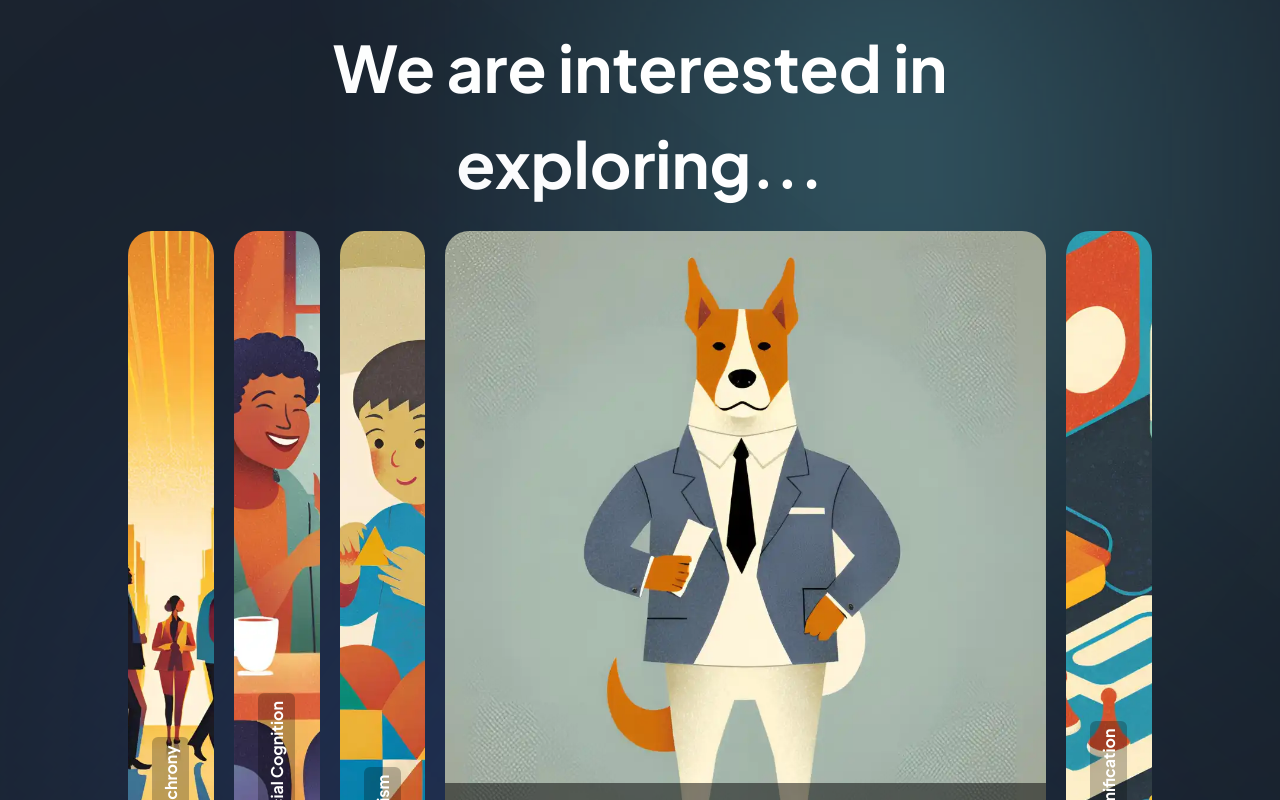
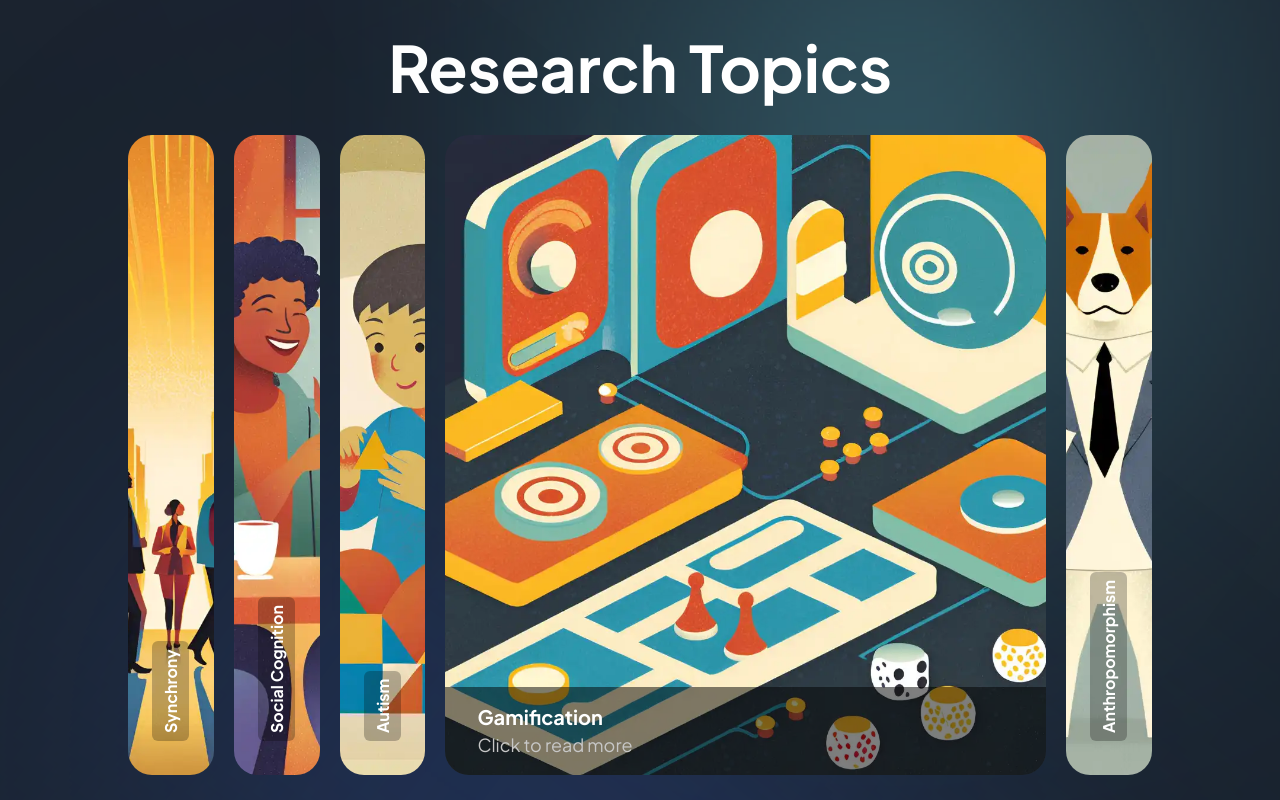
Before and after one commit to Neuroplay-Lab/Neuroplay-Lab, a Next.js app: page / in a window 1280 px wide. Shown: the part 1300-2100 px from the top of the page. Built offline with nearby package versions, Linux system fonts and the light colour scheme.

Commit message:
Changes to Research Topics title and order

```diff
--- a/app/constants/constants.tsx
+++ b/app/constants/constants.tsx
@@ -45,17 +45,17 @@
     {
         id: "world-3",
         imgNo: 3,
+        imgUrl: "/Untitled design-2.webp",
+        title: "Gamification",
+        relevantPageLink: "/research-topics/gamification",
+    },
+    {
+        id: "world-4",
+        imgNo: 4,
         imgUrl: "/planet-06.webp",
         title: "Anthropomorphism",
         relevantPageLink:
             "/research-topics/autism-anthropomorphism-and-theory-of-mind",
-    },
-    {
-        id: "world-4",
-        imgNo: 4,
-        imgUrl: "/Untitled design-2.webp",
-        title: "Gamification",
-        relevantPageLink: "/research-topics/gamification",
     },
 ];
 
--- a/app/sections/Explore.jsx
+++ b/app/sections/Explore.jsx
@@ -11,8 +11,8 @@
 import planetImg0 from "../../public/synchrony-walking-world.webp";
 import planetImg1 from "../../public/social-cognition-world.webp";
 import planetImg2 from "../../public/autism_child.webp";
-import planetImg3 from "../../public/anthropomorphism.webp";
-import planetImg4 from "../../public/gamification-world.webp";
+import planetImg3 from "../../public/gamification-world.webp";
+import planetImg4 from "../../public/anthropomorphism.webp";
 
 const Explore = () => {
     const exploreClick = (id) => {
@@ -32,12 +32,7 @@
     return (
         <section className={`${styles.paddings}`} id="explore">
             <TitleText
-                title={
-                    <>
-                        We are interested in <br className="md:block hidden" />{" "}
-                        exploring...
-                    </>
-                }
+                title={"Research Topics"}
                 textStyles="text-center"
             />
             <motion.div
```
